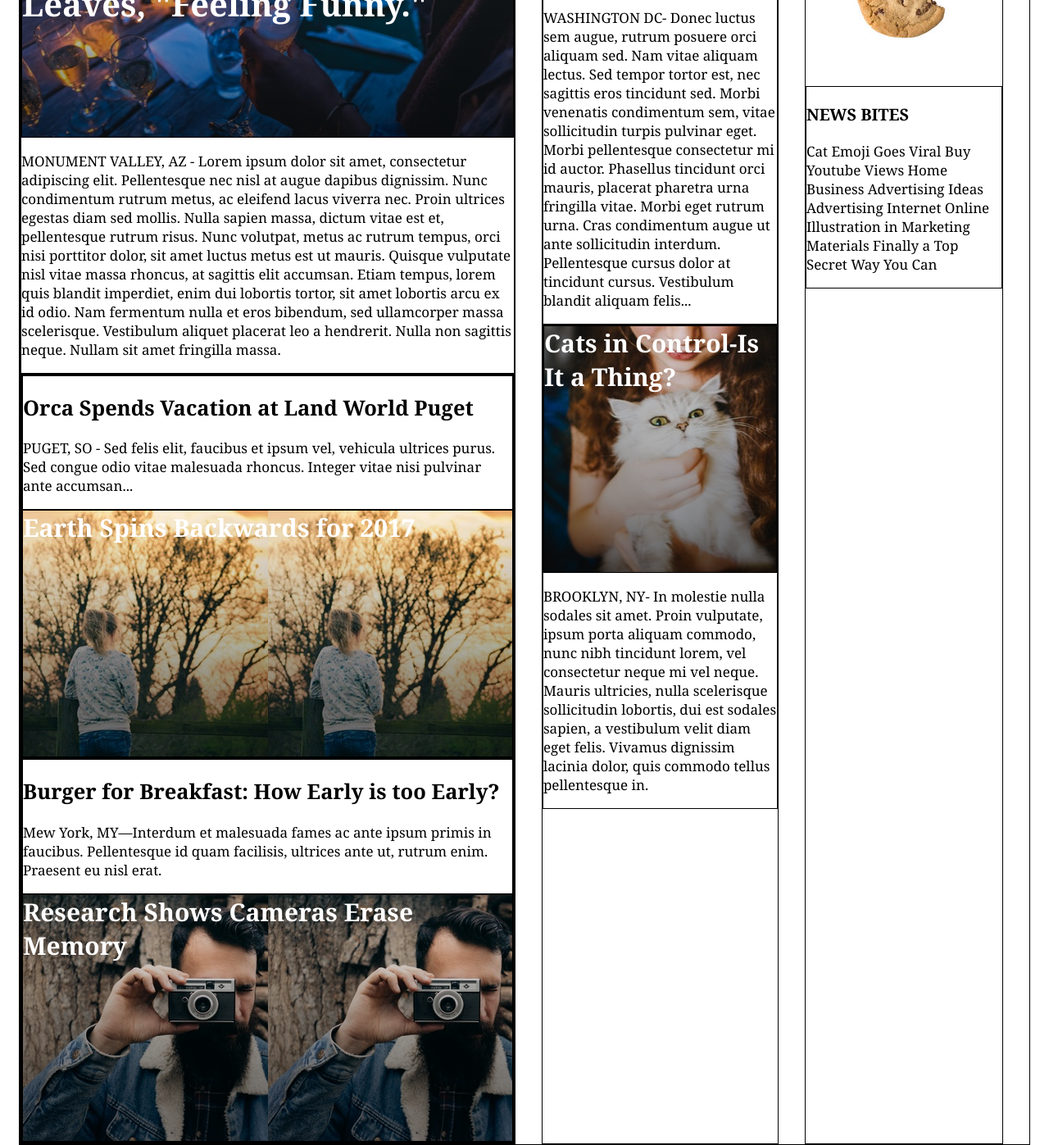
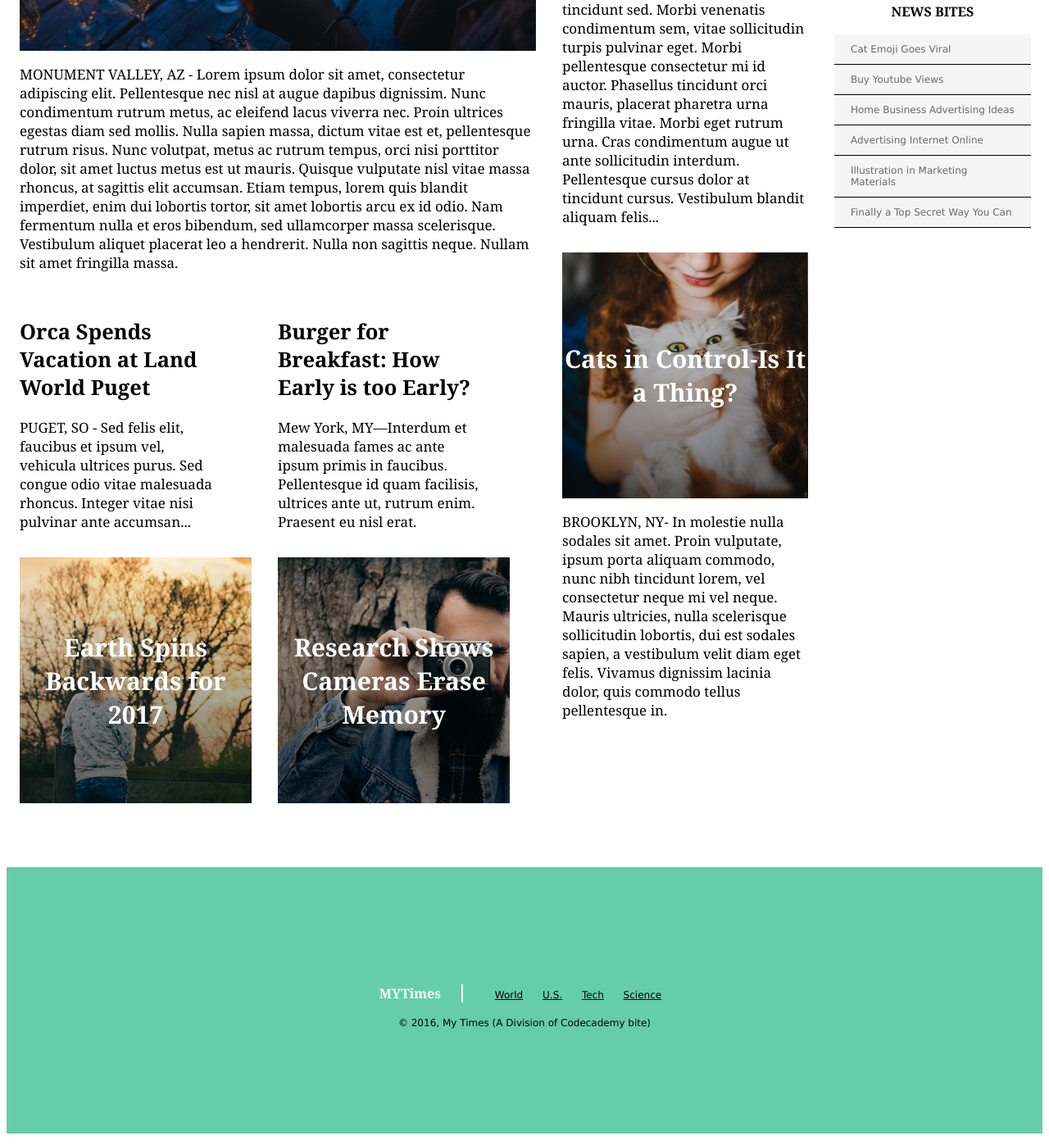
Before and after one commit to angable/my_times, a plain HTML site: page index.html in a window 1280 px wide. Shown: the part 261-1658 px from the top of the page at 82% size. Drawn offline with Linux system fonts and the light colour scheme.

Commit message:
Finished layout. Final code.

```diff
--- a/index.html
+++ b/index.html
@@ -40,7 +40,7 @@
                         <p>PUGET, SO - Sed felis elit, faucibus et ipsum vel, vehicula ultrices purus. Sed congue odio vitae malesuada rhoncus. Integer vitae nisi pulvinar ante accumsan...</p>
                     </div>
                     <div class="img-content earth-backwards">
-                        Earth Spins Backwards for 2017
+                        <span>Earth Spins Backwards for 2017</span>
                     </div>
                 </div>
                 <div class="story">
@@ -49,7 +49,7 @@
                         <p>Mew York, MY—Interdum et malesuada fames ac ante ipsum primis in faucibus. Pellentesque id quam facilisis, ultrices ante ut, rutrum enim. Praesent eu nisl erat.</p>
                     </div>
                     <div class="img-content camera-memory">
-                        Research Shows Cameras Erase Memory
+                        <span>Research Shows Cameras Erase Memory</span>
                     </div>
                 </div>
             </div>
@@ -74,9 +74,32 @@
             <img src="resources/images/img-news-bite.png" alt="cookie with bite taken">
             <div class="news-bites">
                 <h3>NEWS BITES</h3>
-                <p>Cat Emoji Goes Viral Buy Youtube Views Home Business Advertising Ideas Advertising Internet Online Illustration in Marketing Materials Finally a Top Secret Way You Can</p>
+                <p>
+                    <span class="bite">Cat Emoji Goes Viral</span>
+                    <span class="bite">Buy Youtube Views</span>
+                    <span class="bite">Home Business Advertising Ideas</span>
+                    <span class="bite">Advertising Internet Online</span>
+                    <span class="bite">Illustration in Marketing Materials</span>
+                    <span class="bite">Finally a Top Secret Way You Can</span>
+                </p>
             </div>
         </div>
     </div>
+    <!-- Footer Section -->
+    <footer>
+        <div class="info">
+            <span class="title">MYTimes</span>
+            <nav>
+                <span><a href="#">World</a></span>
+                <span><a href="#">U.S.</a></span>
+                <span><a href="#">Tech</a></span>
+                <span><a href="#">Science</a></span>
+            </nav>
+        </div>
+        <div class="copyright">
+            &copy; 2016, My Times (A Division of Codecademy bite)
+        </div>
+    </footer>
+
 </body>
 </html>
--- a/resources/css/style.css
+++ b/resources/css/style.css
@@ -16,6 +16,7 @@ header {
     font-family: Verdana, sans-serif;
     font-size: 14px;
     font-weight: bold;
+    top: 0;
 }
 
 header nav {
@@ -51,18 +52,16 @@ nav span a {
 
 .container {
     display: flex;
-    position: relative;
-    top: 116px;
     width: 1232px;
     margin: 0 auto 78px auto;
-    border: 1px solid black;
+
 }
 
 .column {
     display: flex;
     flex-direction: column;
     margin-right: 32px;
-    border: 1px solid black;
+
 }
 
 .column.large {
@@ -77,42 +76,50 @@ nav span a {
     width: 240px;
 }
 
-.lead-story {
-    border: 1px solid black;
-}
-
-.lead-story > .img-content {
-    font-size: 40px;
-}
+.lead-story {}
 
 .img-content {
     display: flex;
+    flex-direction: column;
+    justify-content: center;
     font-family: Georgia;
     font-size: 30px;
     font-weight: bold;
     color: #fff;
     height: 300px;
-    border: 1px solid black;
+    margin-top: 15px;
+    text-align: center;
 }
 
 .lead-story .img-content {
+    font-size: 40px;
+    text-align: left;
     background-image: url("../images/img-story-main.png");
 }
 
 .stories {
-    border: 1px solid black;
+    display: flex;
+    justify-content: space-between;
+    margin-top: 17px;
+
 }
 
 .story {
-    border: 1px solid black;
+    display: flex;
+    flex-direction: column;
+    padding-right: 32px;
+    width: 300px;
+
 }
 
-.text-content {
-    border: 1px solid black;
+.stories .text-content {
+    width: 250px;
 }
 
-.news-bites {
-    border: 1px solid black;
+.news-bites h3 {
+    font-size: 16px;
+    font-weight: bold;
+    text-align: center;
 }
 
 .img-content.earth-backwards {
@@ -126,3 +133,41 @@ nav span a {
 .img-content.cat-control {
     background-image: url(../images/img-story-1.png)
 }
+
+.bite {
+    display: block;
+    background-color: whitesmoke;
+    font-family: Verdana;
+    font-size: 12px;
+    color: dimgray;
+    border-bottom: 1px solid #000;
+    padding: 11px 20px;
+}
+
+footer nav {
+    display: inline-block;
+    padding-left: 25px;
+}
+
+footer {
+    display: flex;
+    align-items: center;
+    justify-content: center;
+    flex-direction: column;
+    width: 100%;
+    height: 325px;
+    background-color: mediumaquamarine;
+    margin: auto;
+    font-family: Verdana;
+    font-size: 12px;
+}
+
+footer .title {
+    display: inline-block;
+    padding-right: 25px;
+    font-family: Georgia;
+    font-size: 16px;
+    font-weight: bold;
+    color: #fff;
+    border-right: 2px solid #fff;
+}
```
